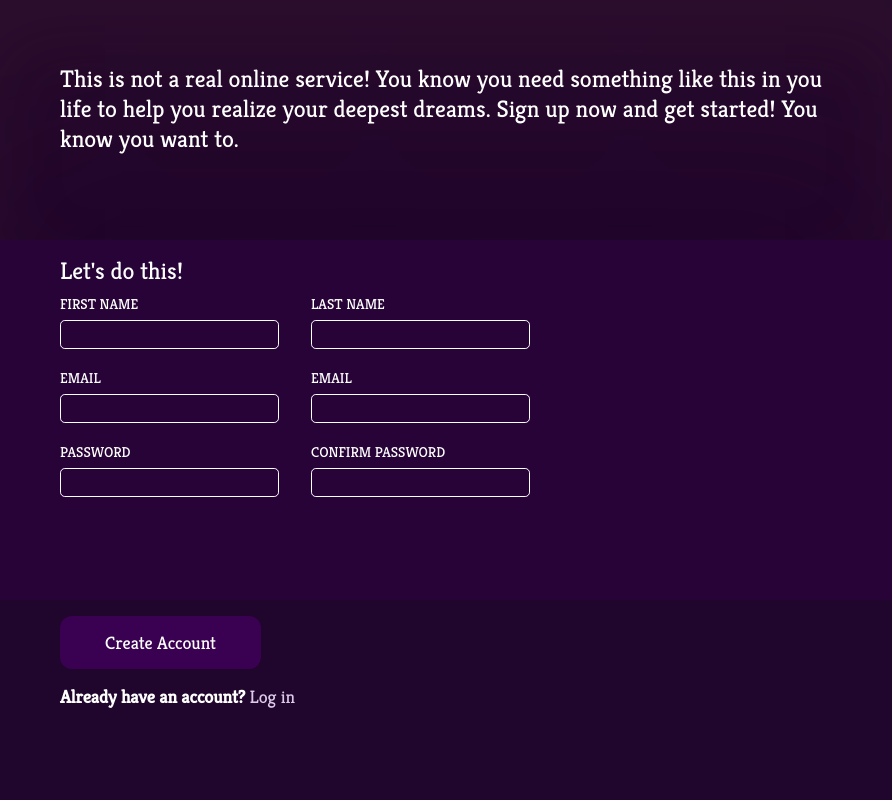
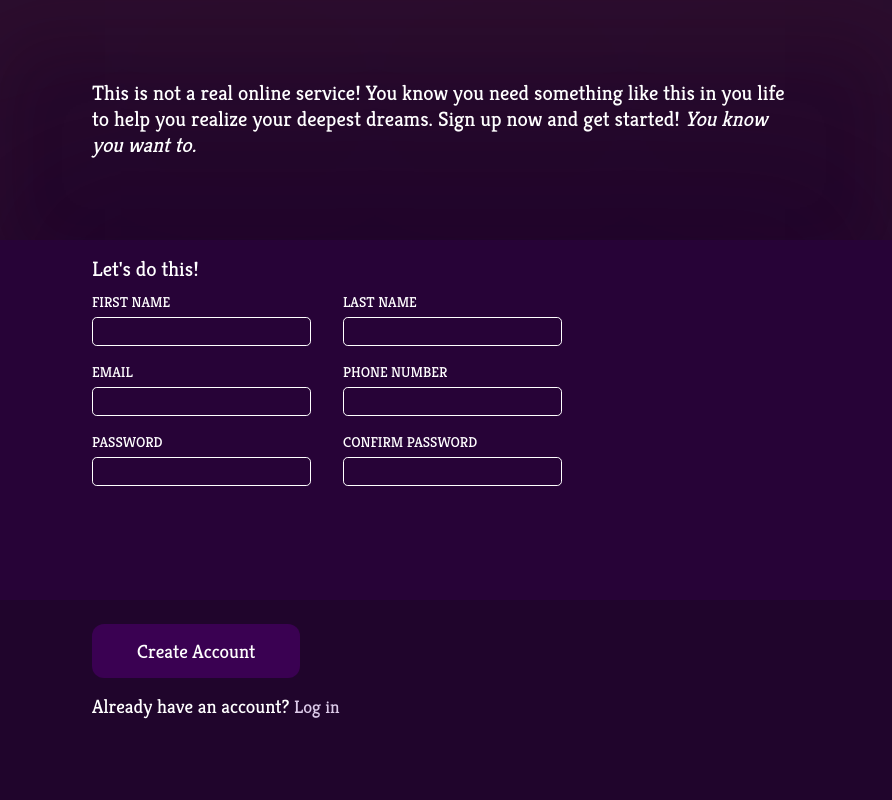
Before and after one commit to KevinAcz/sign-up-form, a plain HTML site: page index.html in a window 1280 px wide. Shown: the full height of the page, 388-1280 px from the left. Drawn offline with Linux system fonts and the light colour scheme; a web font is replaced by a local one.

Commit message:
Design done and required fields added

```diff
--- a/index.html
+++ b/index.html
@@ -21,7 +21,7 @@
         <div class="text-container">
             This is not a real online service! You know you need something like this in you life to help you realize your deepest dreams.
 Sign up now and get started!
-You know you want to.
+<i>You know you want to.</i>
         </div>
         <div class="form-container">
             Let's do this!
@@ -29,44 +29,44 @@ You know you want to.
                 <ul class="form-row">
                         <li>
                             <label for="first-name">FIRST NAME</label>
-                            <input type="text" id="first-name" name="first-name">
+                            <input type="text" id="first-name" name="first-name" required>
                         </li>
 
                         <li>
                             <label for="email">LAST NAME</label>
-                            <input type="text" id="last-name" name="last-name">
+                            <input type="text" id="last-name" name="last-name" required>
                         </li>
                 </ul>
 
                 <ul class="form-row">
                         <li>
                             <label for="email">EMAIL</label>
-                            <input type="email" id="email" name="email">
+                            <input type="email" id="email" name="email" required>
                         </li>
 
                         <li>
-                            <label for="phone-number">EMAIL</label>
-                            <input type="tel" id="phone-number" name="phone-number">
+                            <label for="phone-number">PHONE NUMBER</label>
+                            <input type="tel" id="phone-number" name="phone-number" required>
                         </li>
                 </ul>
 
                 <ul class="form-row">
                     <li>
                         <label for="password">PASSWORD</label>
-                        <input type="password" id="password" name="password">
+                        <input type="password" id="password" name="password" required>
                     </li>
 
                     <li>
                         <label for="confirm-password">CONFIRM PASSWORD</label>
-                        <input type="password" id="confirm-password" name="confirm-password">
+                        <input type="password" id="confirm-password" name="confirm-password" required>
                     </li>
                 </ul>
+            </fieldset>
         </div>
         <div class="sign-up-container">
-            <button id="sign-up-btn">Create Account</button>
-            </fieldset>
+            <button id="sign-up-btn" type="submit">Create Account</button>
             </form>
-            <h1 class="account-text">Already have an account? <button id="login-btn">Log in</button></h1>
+            <h1 class="account-text">Already have an account? <a id="login-btn" href="login.html">Log in</a></h1>
         </div>
 
 
--- a/style.css
+++ b/style.css
@@ -11,7 +11,6 @@ body {
 }
 input {
     display: flex;
-    /* appearance: none; */
     background-color: var(--purple);
     padding: 6px 20px;
     border: 1px solid white;
@@ -56,6 +55,10 @@ li {
     flex-direction: column;
     flex: 1;
 }
+#right-container > div {
+    padding-left: 6rem;
+    padding-right: 6rem;
+}
 .logo-container {
     background-color: rgba(1, 1, 1, 0.50);
     display: flex;
@@ -64,7 +67,6 @@ li {
     margin-top: 7rem;
     flex: 1;
     height: 7rem;
-    /* border: 1px solid green; */
 }
 .logo {
     width: 6rem;
@@ -75,24 +77,21 @@ li {
     font-size: 3.5rem;
 }
 .text-container {
-    /* border: 1px solid red; */
     background-color: var(--deep-purple);
     box-shadow: 0px 35px 77px 0px rgba(96, 62, 62, 0.10) inset, 0px 141px 141px 0px rgba(96, 62, 62, 0.09) inset, 0px 317px 190px 0px rgba(96, 62, 62, 0.05) inset, 0px 563px 225px 0px rgba(96, 62, 62, 0.01) inset, 0px 880px 246px 0px rgba(96, 62, 62, 0.00) inset;
     height: 30vh;
     font-family: var(--text);
     color: white;
-    padding-left: 4rem;
-    padding-right: 4rem;
-    font-size: 1.5rem;
-    padding-top: 4rem;
+    font-size: 1.3rem;
+    padding-top: 5rem;
 }
 .form-container {
-    /* border: 1px solid blueviolet; */
+    display: flex;
+    flex-direction: column;
+    gap: 5px;
     font-family: var(--text);
     color: white;
-    font-size: 1.5rem;
-    padding-left: 4rem;
-    padding-right: 4rem;
+    font-size: 1.3rem;
     padding-top: 1rem;
 
     background: var(--purple);
@@ -106,19 +105,15 @@ button {
 }
 #sign-up-btn {
 
-    margin-left: 4rem;
-    margin-right: 4rem;
-    margin-top: 1rem;
+    margin-top: 1.5rem;
     padding: 15px 45px;
     border-radius: 12px;
     background-color: #3A0152;
     color: white;
     font-family: var(--text);
-    font-size: 18px;
+    font-size: 1.2rem;
 }
 .sign-up-container {
-    /* box-shadow: 0px 35px 77px 0px rgba(96, 62, 62, 0.10) inset, 0px 141px 141px 0px rgba(96, 62, 62, 0.09) inset, 0px 317px 190px 0px rgba(96, 62, 62, 0.05) inset, 0px 563px 225px 0px rgba(96, 62, 62, 0.01) inset, 0px 880px 246px 0px rgba(96, 62, 62, 0.00) inset; */
-    /* border: 1px solid rosybrown; */
     background-color: var(--deep-purple);
     height: 25vh;
 }
@@ -126,16 +121,15 @@ label {
     font-size: 0.9rem;
 }
 .account-text {
-    margin-left: 4rem;
-    margin-right: 4rem;
     margin-top: 1rem;
     font-family: var(--text);
-    font-size: 18px;
+    font-weight: 100;
+    font-size: 1.2rem;
     color: white;
 }
 #login-btn {
     font-family: var(--text);
     font-size: 18px;
     color: #DCCAE9;
-    background: none;
+    text-decoration: none;
 }
```
